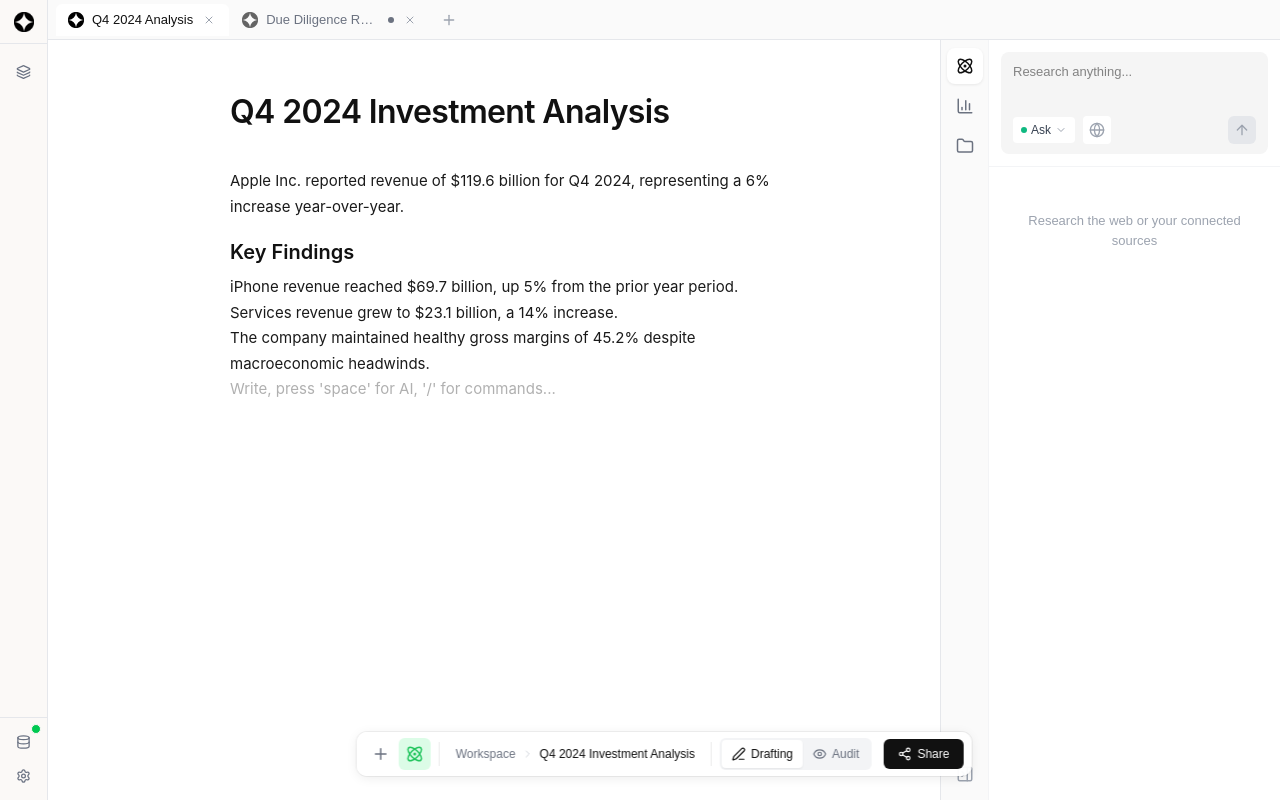
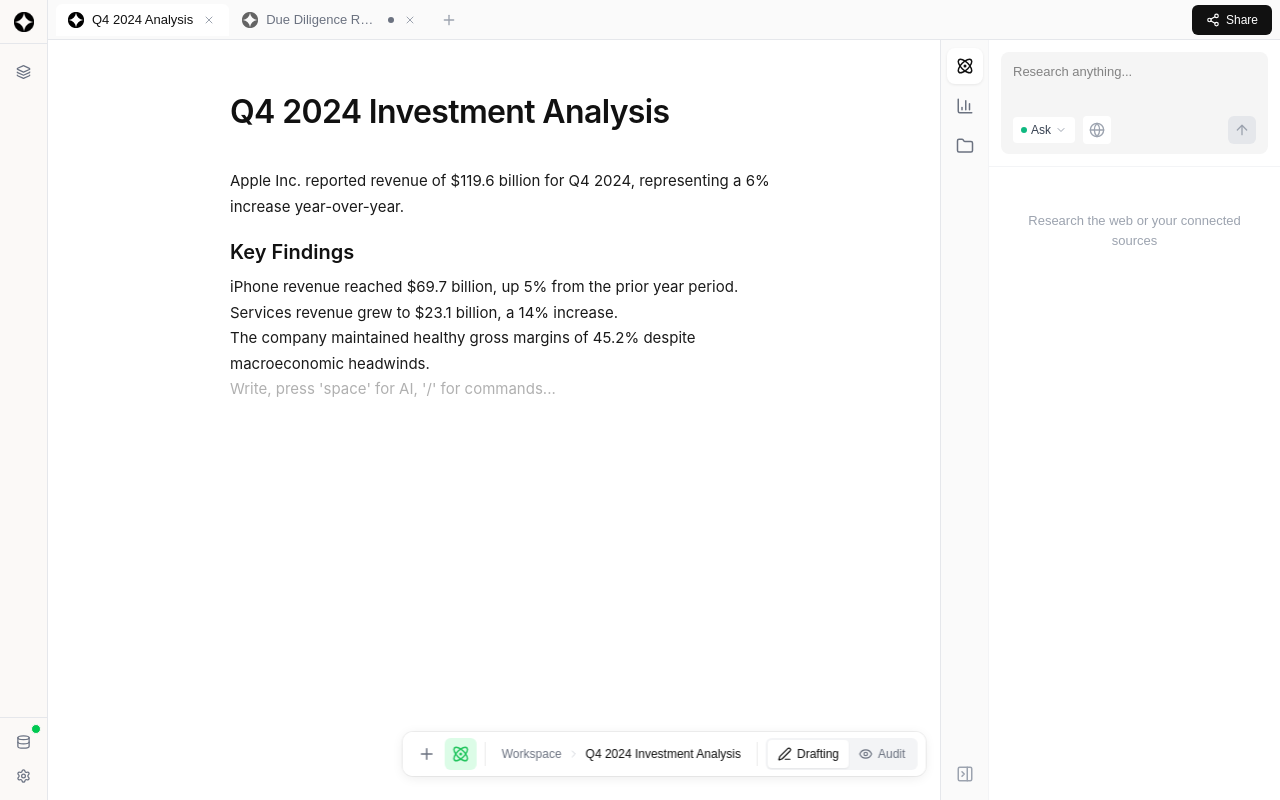
Before and after one commit to derekatharbor/raven, a Next.js app: page /workspace in a window 1280 px wide. Built offline with nearby package versions, Linux system fonts and the light colour scheme.

Commit message:
share button

```diff
--- a/src/components/canvas/BlockCanvas.tsx
+++ b/src/components/canvas/BlockCanvas.tsx
@@ -1,3 +1,4 @@
+// Path: src/components/canvas/BlockCanvas.tsx
 // src/components/canvas/BlockCanvas.tsx
 //
 // Raven "Quiet" Workspace - Cursor for Documents
@@ -93,12 +94,13 @@
 // TABS WITH RAVEN FAVICON
 // ============================================================================
 
-function EditorTabs({ tabs, activeTabId, onTabSelect, onTabClose, onNewTab }: {
+function EditorTabs({ tabs, activeTabId, onTabSelect, onTabClose, onNewTab, onShare }: {
   tabs: Tab[]
   activeTabId: string
   onTabSelect: (id: string) => void
   onTabClose: (id: string) => void
   onNewTab: () => void
+  onShare: () => void
 }) {
   return (
     <div style={{
@@ -108,6 +110,7 @@
       borderBottom: '1px solid #E5E7EB',
       background: '#FAFAFA',
       paddingLeft: 8,
+      paddingRight: 8,
       gap: 1,
     }}>
       {tabs.map((tab) => (
@@ -191,6 +194,30 @@
       >
         <Plus className="w-4 h-4" />
       </button>
+
+      {/* Spacer */}
+      <div style={{ flex: 1 }} />
+
+      {/* Share Button */}
+      <button
+        onClick={onShare}
+        style={{
+          display: 'flex',
+          alignItems: 'center',
+          gap: 6,
+          padding: '6px 14px',
+          borderRadius: 6,
+          border: 'none',
+          background: '#111',
+          color: 'white',
+          cursor: 'pointer',
+          fontSize: 12,
+          fontWeight: 500,
+        }}
+      >
+        <Share2 className="w-3.5 h-3.5" />
+        Share
+      </button>
     </div>
   )
 }
@@ -1293,6 +1320,7 @@
         onTabSelect={handleTabSelect}
         onTabClose={handleCloseTab}
         onNewTab={handleNewTab}
+        onShare={() => setShowPublishModal(true)}
       />
 
       <div style={{ flex: 1, display: 'flex', overflow: 'hidden', position: 'relative' }}>
@@ -1506,31 +1534,6 @@
               </button>
             </div>
           </div>
-
-          {/* Share Button */}
-          <div style={{ padding: '6px 8px', marginLeft: -4 }}>
-            <button
-              onClick={() => setShowPublishModal(true)}
-              className="dock-btn"
-              style={{
-                display: 'flex',
-                alignItems: 'center',
-                gap: 6,
-                padding: '6px 14px',
-                borderRadius: 6,
-                border: 'none',
-                background: '#111',
-                color: 'white',
-                cursor: 'pointer',
-                fontSize: 12,
-                fontWeight: 500,
-                transition: 'all 0.12s ease',
-              }}
-            >
-              <Share2 className="w-3.5 h-3.5" />
-              Share
-            </button>
-          </div>
         </div>
 
         {/* Block Tray Modal - opens ABOVE dock */}
```
